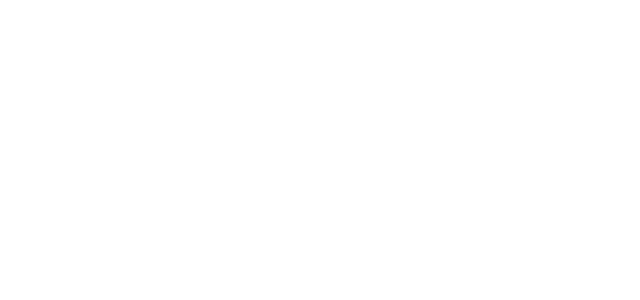
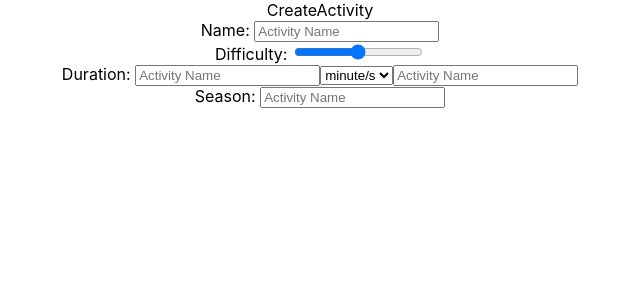
Before and after one commit to Huber01/countries, a React (Create React App) app in the folder client/: page /create in a window 1280 px wide. Before the commit this address had no page. Shown: the top 300 px of the page, without its empty margins (320-960 px from the left). Built offline with nearby package versions, Linux system fonts and the light colour scheme.

Commit message:
testing on createActivity

```diff
--- a/client/src/App.js
+++ b/client/src/App.js
@@ -2,6 +2,7 @@ import './App.css';
 import {BrowserRouter, Route, Routes} from 'react-router-dom';
 import Home from './components/home/Home';
 import CountryDetails from './components/CountryDetail/CountryDetail';
+import CreateActivity from './components/CreateActivity/CreateActivity';
 
 
 function App() {
@@ -12,7 +13,7 @@ function App() {
       <Routes>
          {/*  <Route path ='/' exact element={ <LandingPage/> }/> */}
           <Route path = '/' element={ <Home/> }/>
-          {/* <Route path = '/recipe' element={ <CreateRecipe/> }/> */}
+          <Route path = '/create' element={ <CreateActivity/> }/>
           <Route  path = '/home/:id' exact element= {<CountryDetails/>} />
         </Routes>
     </BrowserRouter>
--- a/client/src/components/CreateActivity/CreateActivity.jsx
+++ b/client/src/components/CreateActivity/CreateActivity.jsx
@@ -0,0 +1,83 @@
+import React, {useState, useEffect} from 'react';
+import { useDispatch, useSelector } from 'react-redux';
+import {getCountryNames} from '../../redux/actions'
+
+
+export default function CreateActivity() {
+    /* let dispatch = useDispatch()
+
+    useEffect(()=>{
+        dispatch(getCountryNames())
+    }) */
+
+    //let countryNames = useSelector(state=>state.countryNames)
+
+    let [input, setInput]=useState({
+        aName:'',
+        difficulty:'',
+        duration:'',
+        season:'',
+        countries:[]
+    })
+
+    let handleChange = (e)=>{
+        e.preventDefault();
+        setInput({
+            ...input,
+            [e.target.name]: [e.target.value]
+        })
+    }
+    let handleDuration = (e,ev)=>{
+        e.preventDefault();
+        e.target.value=[e.target.value].concat[ev.target.value]
+        setInput({
+            ...input,
+            [e.target.name]: [e.target.value]
+        })
+        console.log(e.target.value)
+    }
+
+   /*  let handleSubmit = (e)=>{
+
+    } */
+
+
+  return (
+    <div>
+        <div>CreateActivity</div>
+        {/* <form onSubmit = {e=>handleSubmit(e)}> */}
+        <div>
+            <label>Name: </label>
+            <input type={'text'} name={'aName'} value={input.aName} placeholder = 'Activity Name'
+            onChange={(e) => handleChange(e)}/>
+        </div>
+        <div>
+            <label>Difficulty: </label>
+            <input type={'range'} name={'difficulty'} value={input.aName} placeholder = 'Difficulty from 1-5'
+            onChange={(e) => handleChange(e)}/>
+        </div>
+        <div>
+            <label>Duration: </label>
+            <input type={'number'} name={'duration'} value={input.duration} placeholder = 'Activity Name'
+            onChange={(e)=>handleDuration(e)}/>
+            <select onChange={(ev)=>handleDuration(ev)}>
+                <option value ={'minute/s'}>minute/s</option>
+                <option value ={'hour/s'}>hour/s</option>
+                <option value ={'day/s'}>day/s</option>
+                <option value ={'week/s'}>week/s</option>
+                <option value ={'month/s'}>month/s</option>
+                <option value ={'year/s'}>year/s</option>
+            </select>
+            <input type={''} name={'duration'} value={input.aName} placeholder = 'Activity Name'
+            onChange={(e) => handleChange(e)}/>
+        </div>
+        <div>
+            <label>Season: </label>
+            <input type={"text"} name={'season'} value={input.aName} placeholder = 'Activity Name'
+            onChange={(e) => handleChange(e)}/>
+        </div>
+
+        {/* </form> */}
+    </div>
+  )
+}
--- a/client/src/redux/actions/index.js
+++ b/client/src/redux/actions/index.js
@@ -9,6 +9,7 @@ export const ORDER_BY_POPULATION = 'ORDER_BY_POPULATION'
 export const ORDER_BY_ALPHABET = 'ORDER_BY_ALPHABET'
 export const GET_COUNTRY_BY_NAME ='GET_COUNTRY_BY_NAME'
 export const GET_COUNTRY_DETAILS = 'GET_COUNTRY_DETAILS'
+export const GET_COUNTRY_NAMES = 'GET_COUNTRY_NAMES'
 
 
 export const renderAllCountries = ()=>{
@@ -110,3 +111,17 @@ export const getCountryDetails = (id)=>{
         }
     }
 }
+
+export const getCountryNames = ()=>{
+    return async function(dispatch){
+        try{
+            let countryNames = await axios.get(`localhost:3001/countries/countryNames`)
+            return dispatch({
+                type:'GET_COUNTRY_NAMES',
+                payload: countryNames.data
+            })
+        }catch(e){
+            console.log(e)
+        }
+    }
+}
--- a/client/src/redux/reducer/index.js
+++ b/client/src/redux/reducer/index.js
@@ -1,4 +1,4 @@
-import { RENDER_ALL_COUNTRIES, FILTER_BY_CONTINENT, GET_ALL_CONTINENTS, GET_ACTIVITIES, FILTER_BY_ACTIVITY, ORDER_BY_ALPHABET, ORDER_BY_POPULATION, GET_COUNTRY_BY_NAME, GET_COUNTRY_DETAILS} from "../actions";
+import { RENDER_ALL_COUNTRIES, FILTER_BY_CONTINENT, GET_ALL_CONTINENTS, GET_ACTIVITIES, FILTER_BY_ACTIVITY, ORDER_BY_ALPHABET, ORDER_BY_POPULATION, GET_COUNTRY_BY_NAME, GET_COUNTRY_DETAILS, GET_COUNTRY_NAMES} from "../actions";
 
 const initialState ={
     countries:[],
@@ -8,7 +8,8 @@ const initialState ={
     activityFiltered:false,
     continentFiltered:false,
     filteredCountries:[],
-    countryDetails:{}
+    countryDetails:{},
+    countryNames:[]
     //activity:'',
     //continentFilter:false,
 
@@ -119,6 +120,11 @@ const rootReducer = ( state = initialState, action)=>{
                 countryDetails: action.payload,
 
             }
+        case GET_COUNTRY_NAMES:
+            return{
+                ...state,
+                countryNames: action.payload
+            }
         default:
             return{...state}
     }
```
Also changed, not shown: 1 other file (tests, documents, lock files or other folders).
